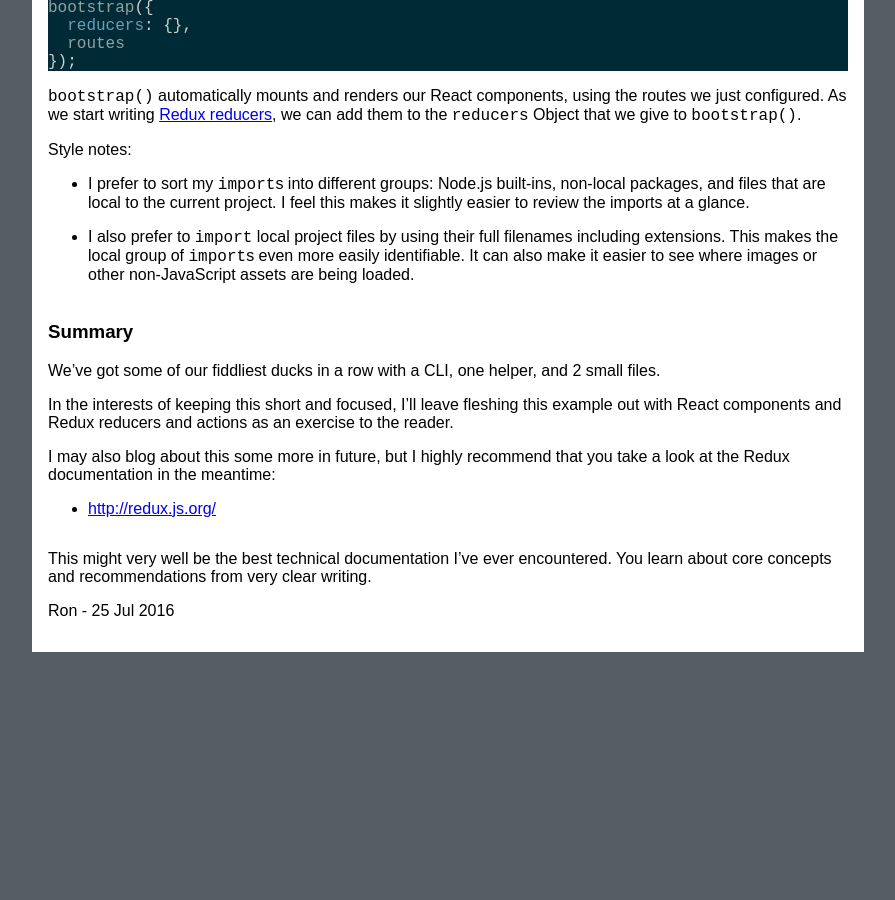
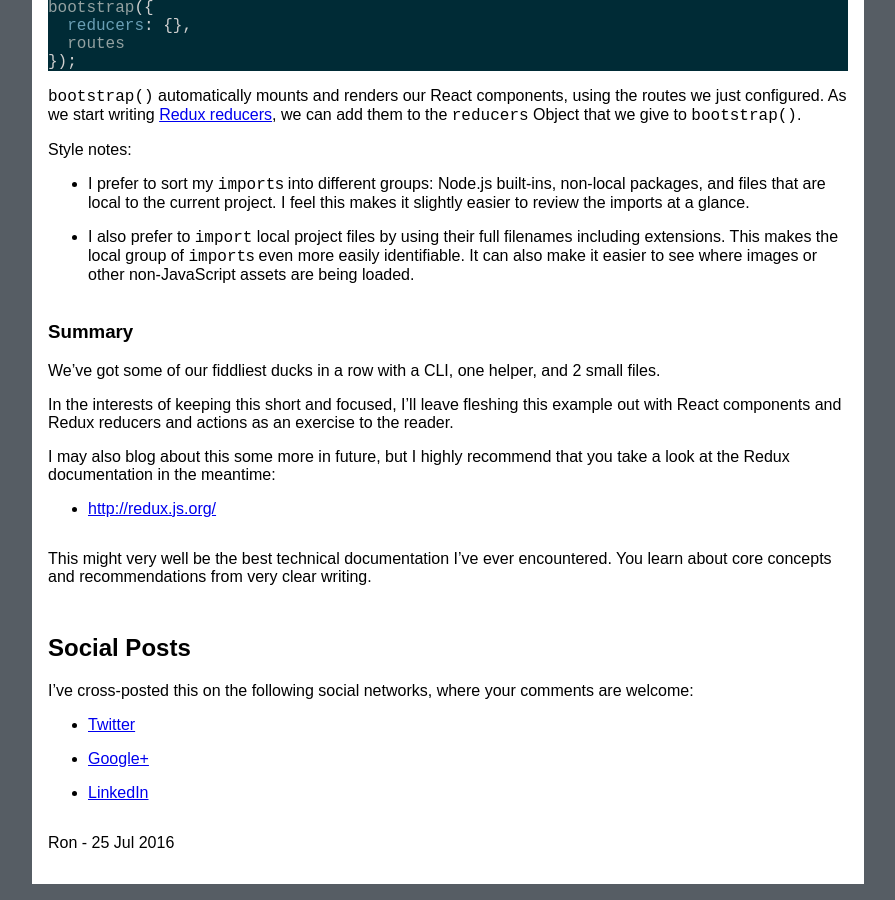
Before and after one commit to jokeyrhyme/jokeyrhyme.github.com, a Jekyll site: the page built from _posts/2016-07-25-quick-react-and-redux-bootstrap-example.md, in a window 1280 px wide and 900 px high, scrolled down 1561 px. Shown: the whole window, without its empty margins (192-1087 px from the left). Built offline with Jekyll 4.4.1, drawn with Linux system fonts in a browser that asks for light colours; before the commit the page ends 2229 px from its top, so only the background shows below that.

Commit message:
posts: 2016-07-25: add social links

```diff
--- a/_posts/2016-07-25-quick-react-and-redux-bootstrap-example.md
+++ b/_posts/2016-07-25-quick-react-and-redux-bootstrap-example.md
@@ -123,3 +123,14 @@
 
 This might very well be the best technical documentation I've ever encountered.
 You learn about core concepts and recommendations from very clear writing.
+
+
+## Social Posts
+
+I've cross-posted this on the following social networks, where your comments are welcome:
+
+- [Twitter](https://twitter.com/jokeyrhyme/status/757412832543518720)
+
+- [Google+](https://plus.google.com/+RonWaldon/posts/3bvFp1999hm)
+
+- [LinkedIn](https://www.linkedin.com/hp/update/6163178657826222080)
```
